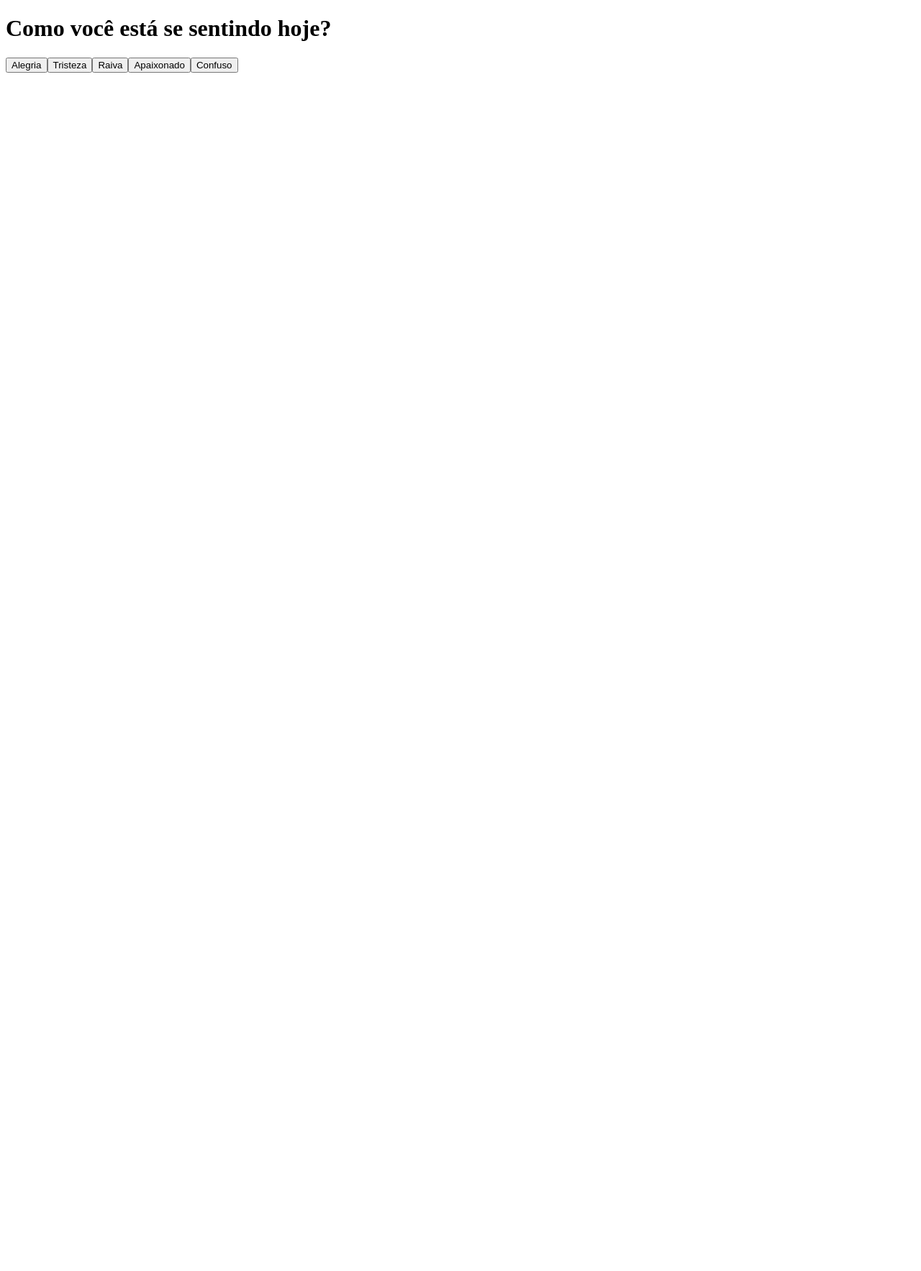
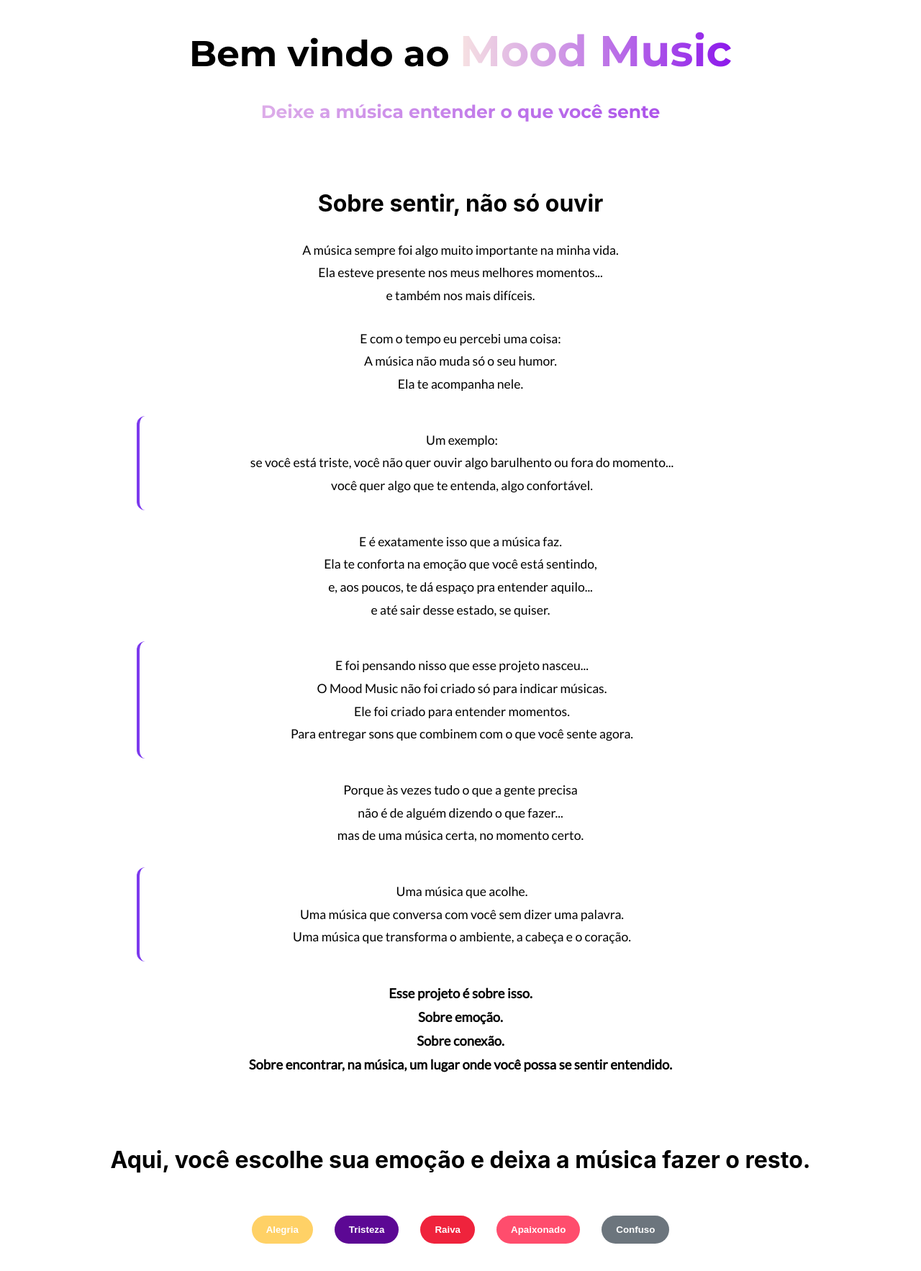
Before and after one commit to oLuiz1n/mood-music, a React (Vite) app in the folder frontEnd/: page / in a window 1280 px wide. Shown: the top 1766 px of the page at 72% size. Before the commit the page ends 800 px from the top, so only its background shows below. Built offline with nearby package versions, Linux system fonts and the light colour scheme.

Commit message:
iniciando UX

```diff
--- a/frontEnd/src/pages/Home.jsx
+++ b/frontEnd/src/pages/Home.jsx
@@ -1,20 +1,103 @@
 import { useNavigate } from 'react-router-dom';
+import "../style.css";
 
 function Home() {
     const navigate = useNavigate();
 
     return (
     <div>
-        <div>
-            <h1>Como você está se sentindo hoje?</h1>
+        <div className='cabecalho'>
+            <h1>Bem vindo ao <span className="nome">Mood Music</span></h1>
+            <h2>Deixe a música entender o que você sente</h2>
         </div>
 
-        <div>
-            <button onClick={() => navigate("/playlist/alegria")}>Alegria</button>
-            <button onClick={() => navigate("/playlist/tristeza")}>Tristeza</button>
-            <button onClick={() => navigate("/playlist/raiva")}>Raiva</button>
-            <button onClick={() => navigate("playlist/apaixonado")}>Apaixonado</button>
-            <button onClick={() => navigate("/playlist/confuso")}>Confuso</button>
+<div className="texto1">
+  <h3>Sobre sentir, não só ouvir</h3>
+
+  <p className="bloco">
+    A música sempre foi algo muito importante na minha vida.
+    <br />
+    Ela esteve presente nos meus melhores momentos...
+    <br />
+    e também nos mais difíceis.
+  </p>
+
+  <p className="bloco">
+    E com o tempo eu percebi uma coisa:
+    <br />
+    A música não muda só o seu humor.
+    <br />
+    Ela te acompanha nele.
+  </p>
+
+  <p className="bloco destaque">
+    Um exemplo:
+    <br />
+    se você está triste, você não quer ouvir algo barulhento ou fora do momento...
+    <br />
+    você quer algo que te entenda, algo confortável.
+  </p>
+
+  <p className="bloco">
+    E é exatamente isso que a música faz.
+    <br />
+    Ela te conforta na emoção que você está sentindo,
+    <br />
+    e, aos poucos, te dá espaço pra entender aquilo...
+    <br />
+    e até sair desse estado, se quiser.
+  </p>
+
+  <p className="bloco destaque">
+    E foi pensando nisso que esse projeto nasceu...
+    <br />
+    O Mood Music não foi criado só para indicar músicas.
+    <br />
+    Ele foi criado para entender momentos.
+    <br />
+    Para entregar sons que combinem com o que você sente agora.
+  </p>
+
+  <p className="bloco">
+    Porque às vezes tudo o que a gente precisa
+    <br />
+    não é de alguém dizendo o que fazer...
+    <br />
+    mas de uma música certa, no momento certo.
+  </p>
+
+  <p className="bloco destaque">
+    Uma música que acolhe.
+    <br />
+    Uma música que conversa com você sem dizer uma palavra.
+    <br />
+    Uma música que transforma o ambiente, a cabeça e o coração.
+  </p>
+
+  <p className="bloco final">
+    Esse projeto é sobre isso.
+    <br />
+    Sobre emoção.
+    <br />
+    Sobre conexão.
+    <br />
+    Sobre encontrar, na música, um lugar onde você possa se sentir entendido.
+  </p>
+</div>
+
+        <div className='escolhas'>
+            <h1>
+            Aqui, você escolhe sua emoção
+            e deixa a música fazer o resto.
+            </h1>
+        </div>
+
+        <div className='botoes'>
+            <button className='btn-alegria' onClick={() => navigate("/playlist/alegria")}>Alegria</button>
+            <button className='btn-tristeza' onClick={() => navigate("/playlist/tristeza")}>Tristeza</button>
+            <button className='btn-raiva' onClick={() => navigate("/playlist/raiva")}>Raiva</button>
+            <button className='btn-apaixonado' onClick={() => navigate("playlist/apaixonado")}>Apaixonado</button>
+            <button className='btn-confuso' onClick={() => navigate("/playlist/confuso")}>Confuso</button>
         </div>
     </div>
     );
--- a/frontEnd/src/pages/PlaylistPage.jsx
+++ b/frontEnd/src/pages/PlaylistPage.jsx
@@ -30,16 +30,16 @@ function PlaylistPage() {
 
     return (
         <div>
-            <h1>Playlist para: {emocao}</h1>
+            <h1> Emoção escolhida: {emocao}</h1>
         {!tempo ? (
             <div>
-                <h2>Quanto tempo de playlist?</h2>
+                <h2>Quanto tempo de playlist você precisa?</h2>
                 <button onClick={() => buscar("30min")}>30 min</button>
                 <button onClick={() => buscar("1h")}>1 hora</button>
             </div>
             ):(
                 <div>
-                    <p>Tempo escolhido: {tempo}</p>
+                    <p>Tempo de playlist escolhido: {tempo}</p>
                     <button onClick={atualizarPlaylist}>Atualizar</button>
                 </div>
             )}
--- /dev/null
+++ b/frontEnd/src/style.css
@@ -0,0 +1,129 @@
+@import url('https://fonts.googleapis.com/css2?family=Lato&family=Playfair+Display&display=swap');
+@import url('https://fonts.googleapis.com/css2?family=Montserrat&display=swap');
+@import url('https://fonts.googleapis.com/css2?family=Montserrat:wght@400;500;600;700;800&display=swap');
+
+html, body, #root {
+  min-height: 100vh;
+  margin: 0;
+}
+
+body {
+
+}
+
+.cabecalho{
+    background: transparent;
+    text-align: center;
+}
+
+.cabecalho h1 {
+    font-size: 50px;
+    font-family: 'Montserrat', sans-serif;
+    font-weight: bold;
+    color: #000000;
+}
+
+.cabecalho h2 {
+    font-size: 25px;
+    font-family: 'Montserrat', sans-serif;
+    font-weight: bold;
+    background: linear-gradient(90deg, #fde8e8, #8c18eb);
+    -webkit-background-clip: text;
+    -webkit-text-fill-color: transparent;
+}
+
+.nome{
+    font-size: 60px;
+    background: linear-gradient(90deg, #f7e2e2, #8c18eb);
+    -webkit-background-clip: text;
+    -webkit-text-fill-color: transparent;
+}
+
+.texto1 {
+  text-align: center;
+  max-width: 900px;
+  margin: 0 auto;
+  padding: 40px 20px;
+}
+
+.texto1 h3 {
+  font-size: 2rem;
+  margin-bottom: 30px;
+  font-family: 'Inter', sans-serif;
+}
+
+.texto1 p {
+    font-family: 'Lato', sans-serif;
+}
+
+.bloco {
+  margin: 28px 0;
+  line-height: 1.8;
+  font-size: 1.1rem;
+}
+
+.destaque {
+  background: rgba(255, 255, 255, 0.12);
+  border-left: 4px solid #7c3aed;
+  padding: 18px;
+  border-radius: 12px;
+}
+
+.final {
+  font-weight: 600;
+  font-size: 1.15rem;
+}
+
+.escolhas {
+    text-align: center;
+    font-family: 'Inter', sans-serif;
+    margin: 28px 0;
+}
+.botoes  {
+    display: flex;
+    justify-content: center;
+    align-items: center;
+    gap: 30px;
+    padding: 30px;
+    margin: 28px 0;
+}
+
+.botoes button {
+    padding: 12px 20px;
+    border-radius: 25px;
+    border: none;
+    cursor: pointer;
+    transition: 0.3s;
+    font-weight: bold;
+    color: white;
+}
+
+.btn-alegria {
+    background-color: #ffd166;
+    color: #333;
+}
+
+.btn-tristeza {
+    background-color: #5c0894;
+}
+
+.btn-raiva {
+    background-color: #ef233c;
+}
+
+.btn-apaixonado {
+    background-color: #ff4d6d;
+}
+
+.btn-confuso {
+    background-color: #6c757d;
+}
+
+.botoes button:hover {
+    transform: scale(1.10);
+    filter: brightness(1.1);
+}
+
+.botoes button:active {
+    transform: scale(0.95);
+}
```
Also changed, not shown: 1 other file (tests, documents, lock files or other folders).
